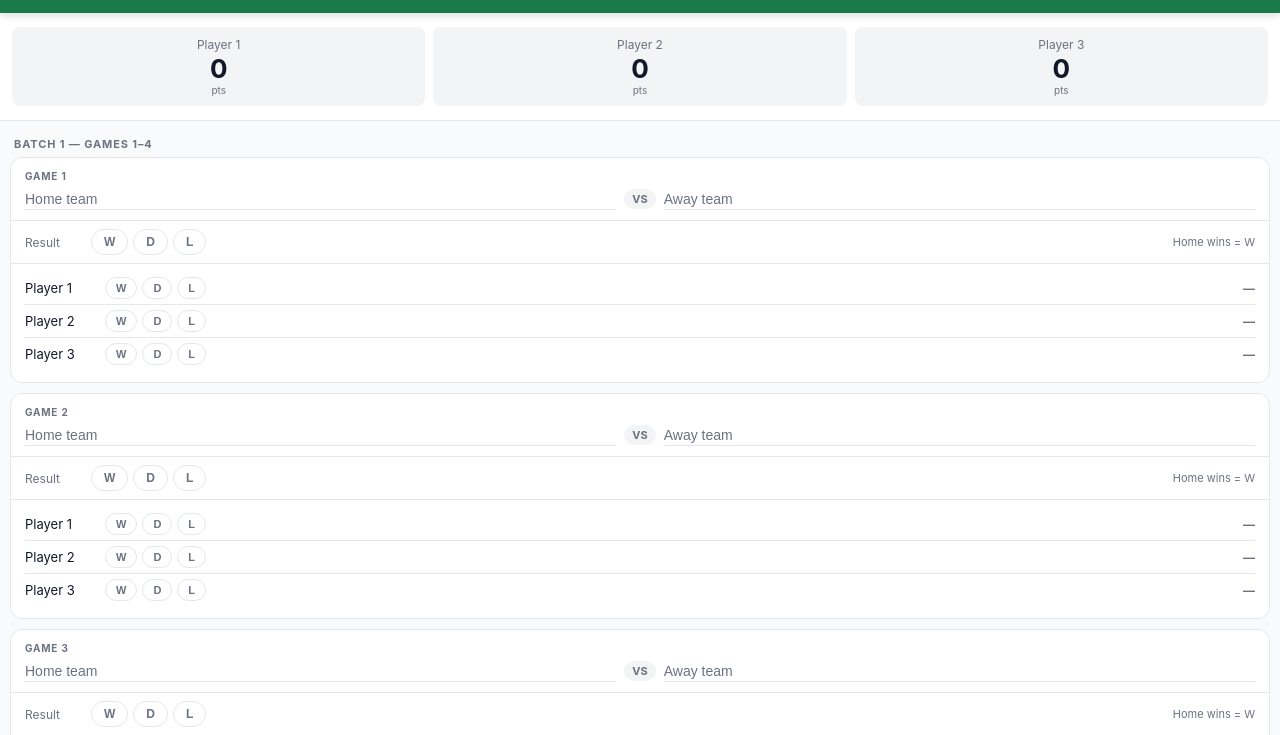
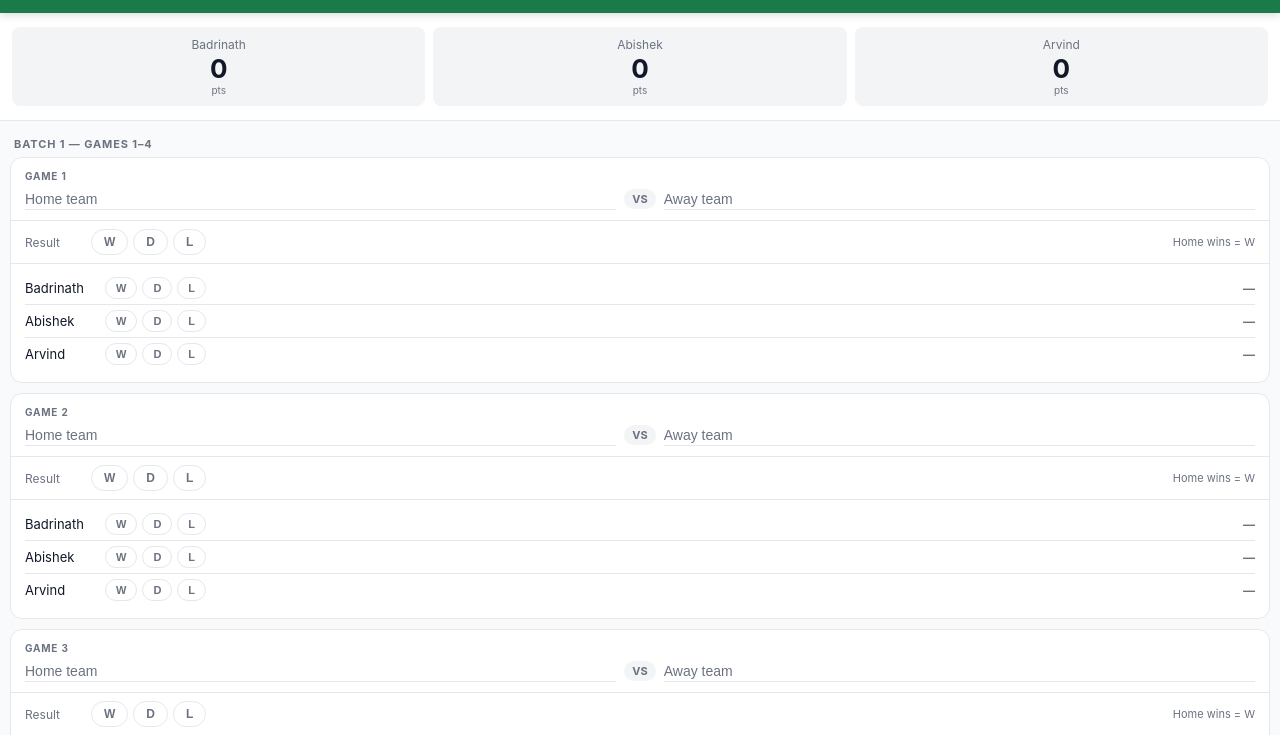
Before and after one commit to abishekmsk7/Worldcup-predictor, a plain HTML site: page index.html in a window 1280 px wide. Shown: the part 61-796 px from the top of the page. Drawn offline with Linux system fonts and the light colour scheme.

Commit message:
Update index.html

```diff
--- a/index.html
+++ b/index.html
@@ -332,7 +332,7 @@ function defaultBatch(n) {
 
 let state = (() => {
   try { const d = localStorage.getItem(KEY); if (d) return JSON.parse(d); } catch(e) {}
-  return { names: ['Player 1', 'Player 2', 'Player 3'], batches: [defaultBatch(1)] };
+  return { names: ['Badrinath', 'Abishek', 'Arvind'], batches: [defaultBatch(1)] };
 })();
 
 function save() { try { localStorage.setItem(KEY, JSON.stringify(state)); } catch(e) {} }
```
